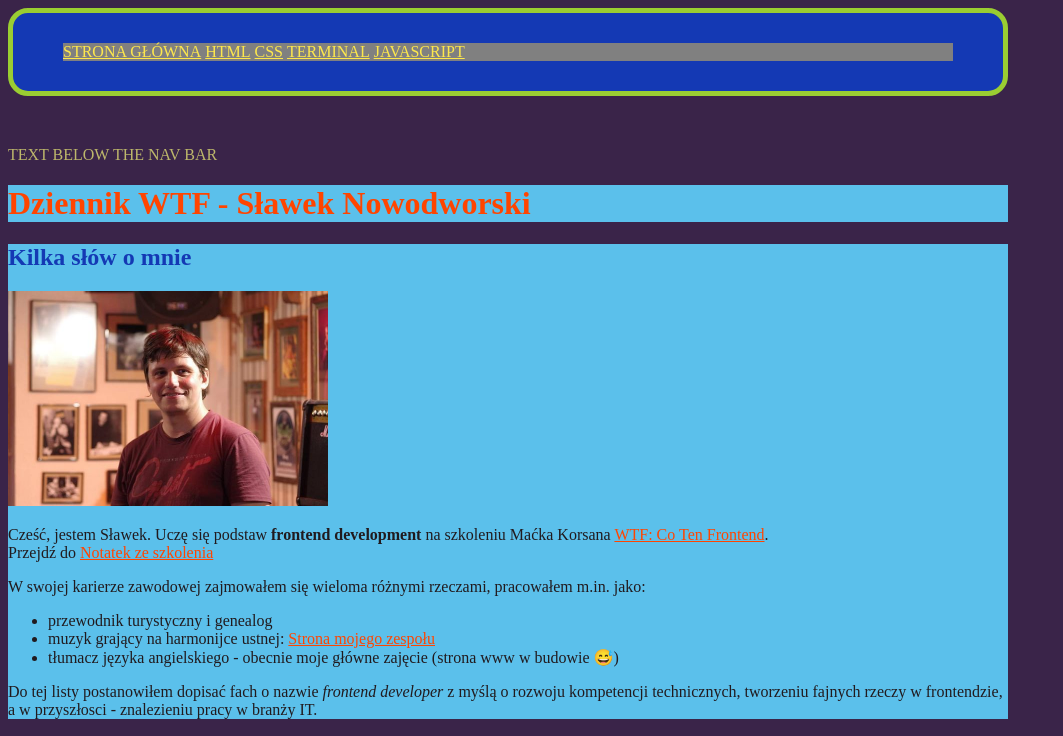
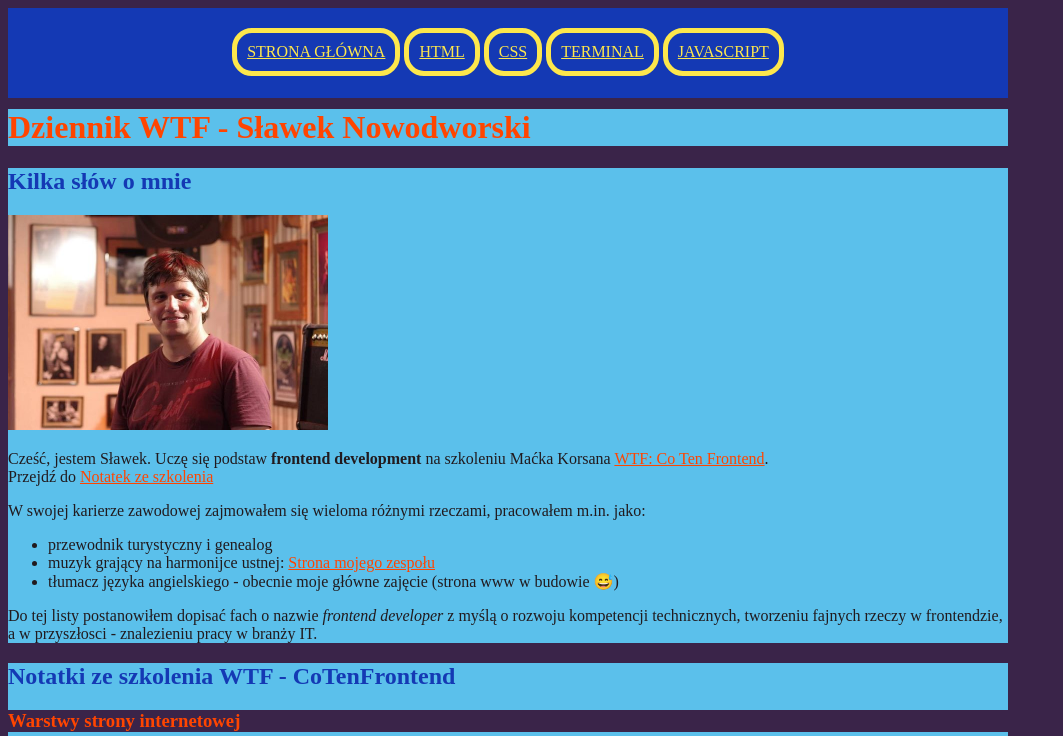
Before and after one commit to SlawomirN/homepage, a plain HTML site: page index.html in a window 1280 px wide. Shown: the top 736 px of the page, without its empty margins (0-1063 px from the left). Drawn offline with Linux system fonts and the light colour scheme.

Commit message:
centering the nav links

```diff
--- a/index.html
+++ b/index.html
@@ -21,9 +21,7 @@
     </header>
     <main>
         <header id="top">
-            <p style="color:darkkhaki; text-transform: uppercase">
-                text below the nav bar
-            </p>
+
             <h1 class="main-header">Dziennik WTF - Sławek Nowodworski</h1>
         </header>
 
--- a/style.css
+++ b/style.css
@@ -13,32 +13,28 @@ img {
 
 .nav-header
 {
-    width: 930px;
-    /* height: 50px; */
-    background: #1439b4;
-    overflow: auto;
-    padding: 10px 30px;
-    border: 5px solid yellowgreen;
-    border-radius: 20px;
-    margin-bottom: 50px;
-
-
-
-}
+    width: 100vw;
+    height: 80px;
+    }
 
 .nav-container {
-    background: grey;
-    margin: 20px;
-    /* width: 1200px; */
+    width: 980px;
+    height: 70px;
+    background: #1439b4;
+    padding: 10px;
+    text-align: center;
+
 }
 
 .nav-item {
     display: inline-block;
     color: #FDE74C;
-    /* border: 1px solid  #FDE74C;
-    padding: 10px 30px;
-    text-align: center; */
+    border: 5px solid  #FDE74C;
+    border-radius: 20px;
+    padding: 10px 10px;
+    /* text-align: center; */
     text-transform: uppercase;
+    margin: 10px auto;
 
 }
 
```
